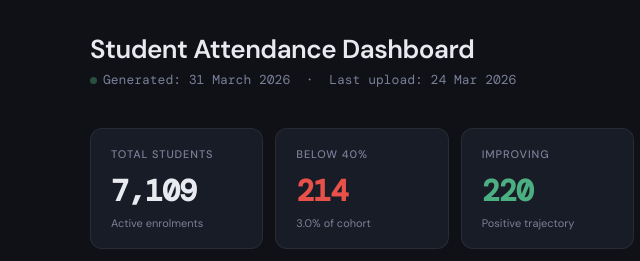
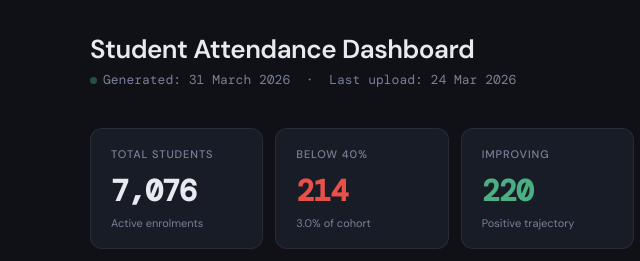
Before and after one commit to mehdadhossain-cmyk/attendance-report-1.04.26, a plain HTML site: page index.html in a window 1280 px wide. Shown: the top 261 px of the page, 0-640 px from the left. Drawn offline with nearby package versions, Linux system fonts and the light colour scheme.

Commit message:
total number of students update index.html

```diff
--- a/index.html
+++ b/index.html
@@ -139,7 +139,7 @@
   <div class="kpi-row">
     <div class="kpi fade-in delay-1">
       <div class="kpi-label">Total students</div>
-      <div class="kpi-val neutral">7,109</div>
+      <div class="kpi-val neutral">7,076</div>
       <div class="kpi-tag">Active enrolments</div>
     </div>
     <div class="kpi fade-in delay-2">
```
